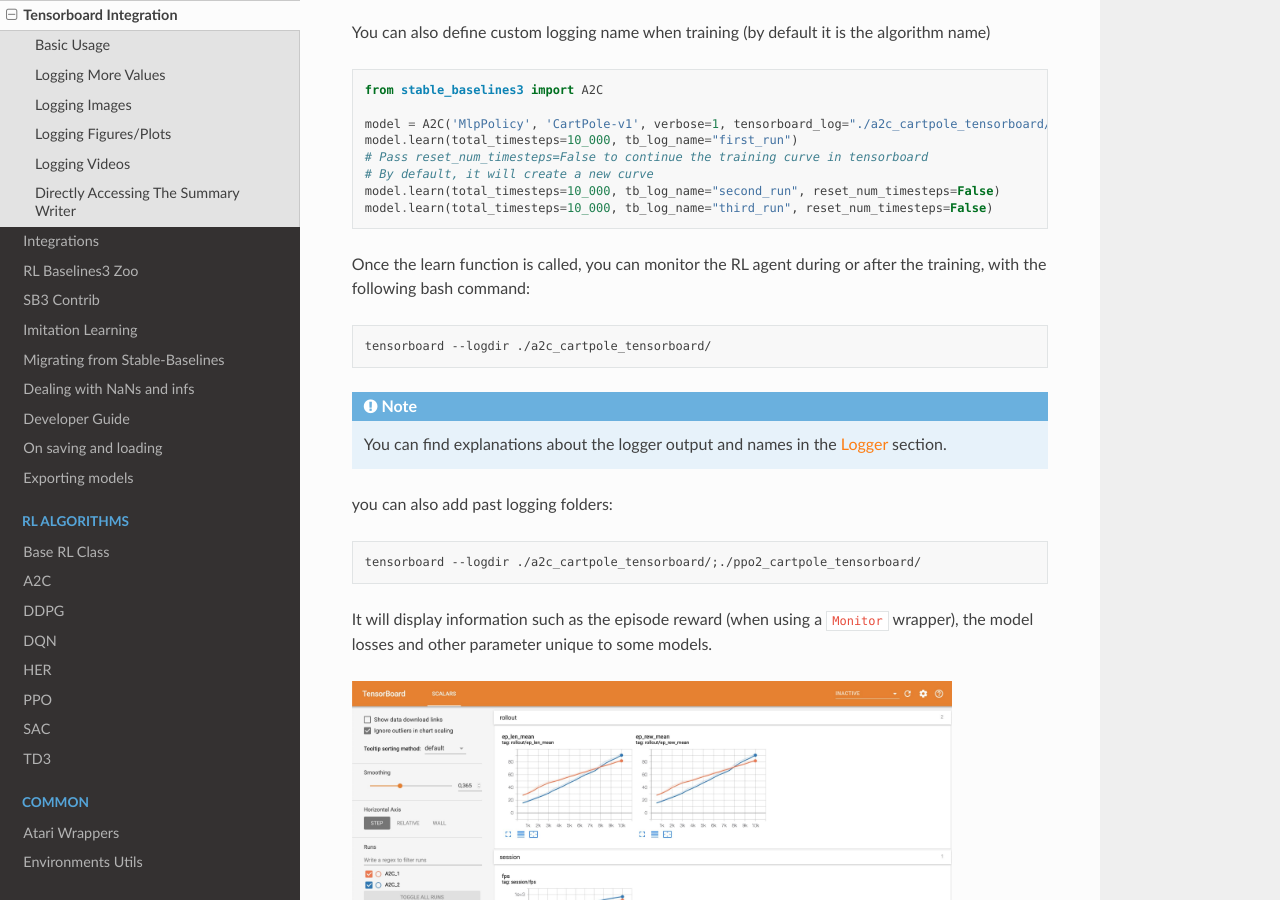
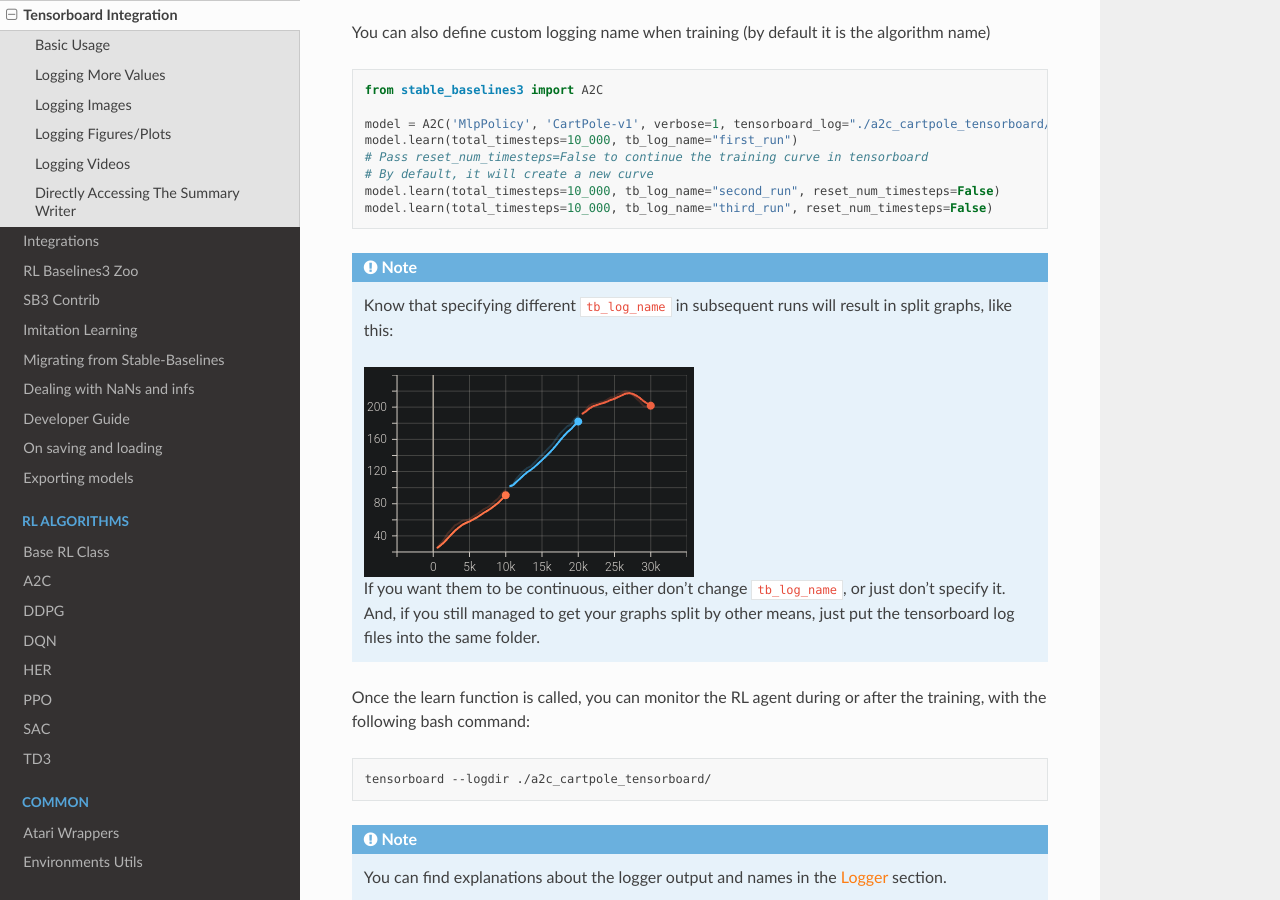
Before and after one commit to DLR-RM/stable-baselines3, a Sphinx documentation site: the page built from docs/guide/tensorboard.rst, in a window 1280 px wide and 900 px high, scrolled down 378 px. Built offline with Sphinx 7.4.7 and the Read the Docs theme 2.0.0, drawn with Linux system fonts in a browser that asks for light colours.

Commit message:
Add info on split tensorboard graphs.

```diff
--- a/docs/guide/tensorboard.rst
+++ b/docs/guide/tensorboard.rst
@@ -28,6 +28,17 @@
     # By default, it will create a new curve
     model.learn(total_timesteps=10_000, tb_log_name="second_run", reset_num_timesteps=False)
     model.learn(total_timesteps=10_000, tb_log_name="third_run", reset_num_timesteps=False)
+
+
+.. note::
+    Know that specifying different ``tb_log_name`` in subsequent runs will result in split graphs, like this:
+
+    .. image:: ../_static/img/split_graph.png
+      :width: 330
+      :alt: split_graph
+
+    If you want them to be continuous, either don't change ``tb_log_name``, or just don't specify it.
+    And, if you still managed to get your graphs split by other means, just put the tensorboard log files into the same folder.
 
 
 Once the learn function is called, you can monitor the RL agent during or after the training, with the following bash command:
```
Also changed, not shown: docs/_static/img/split_graph.png (added).
